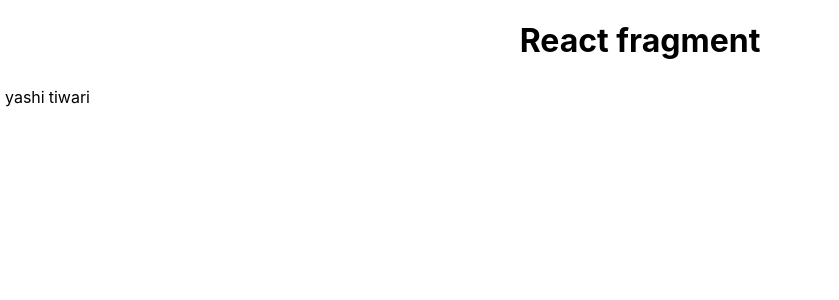
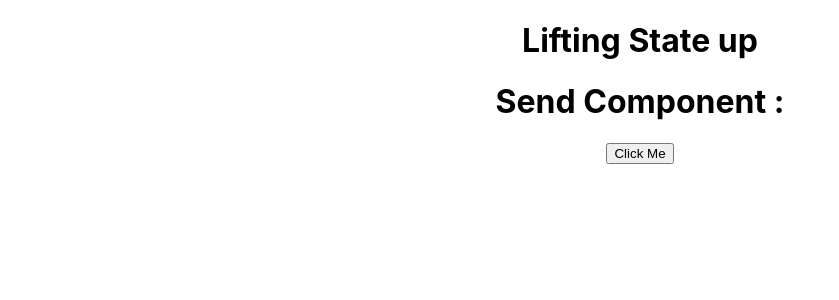
Before and after one commit to rolitiwari1234/React-1, a React (Create React App) app in the folder my-app/: page / in a window 1280 px wide. Shown: the top 300 px of the page, without its empty margins (0-839 px from the left). Built offline with nearby package versions, Linux system fonts and the light colour scheme.

Commit message:
send data child to parent component

```diff
--- a/my-app/src/App.js
+++ b/my-app/src/App.js
@@ -1,25 +1,21 @@
 import React from 'react'
 import './App.css';
-import Cols from './Cols';
-
-
-
-
+import Send from './Send'
 
 function App() {
 
+  function parentAlert(data)
+  {
+    console.log(data)
+    alert(data.name)
+  }
   return (
     <div className="App">
-      <h1>React fragment</h1>
-   <table>
-    <tbody>
-      <tr>
-       <Cols/>
-      </tr>
-    </tbody>
-   </table>
 
-    </div>
+      <h1>Lifting State up</h1>
+      <Send alert = {parentAlert}/>
+
+     </div>
   );
 }
 
--- /dev/null
+++ b/my-app/src/Send.js
@@ -0,0 +1,10 @@
+function Send(props){
+    const data = {name:"roli tiwari",email:"roli@gmail.com"}
+    return(
+        <div>
+            <h1>Send Component : {props.name}</h1>
+            <button onClick={()=>props.alert(data)}>Click Me</button>
+        </div>
+    )
+}
+export default Send;
```
